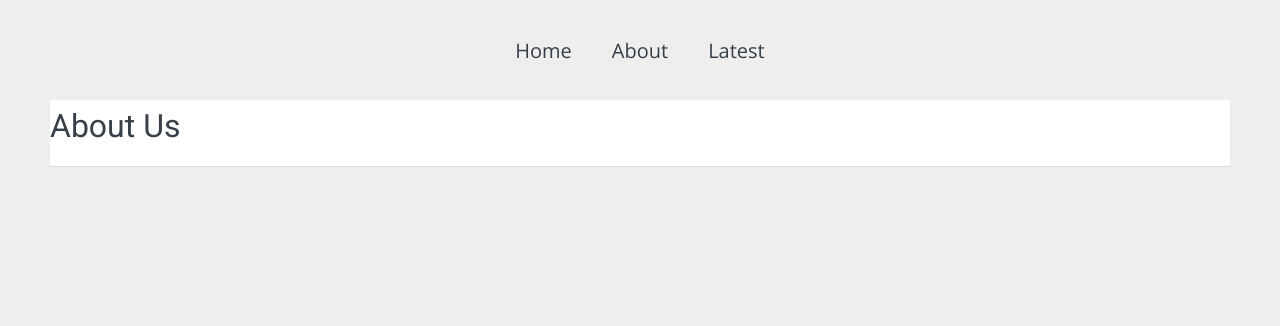
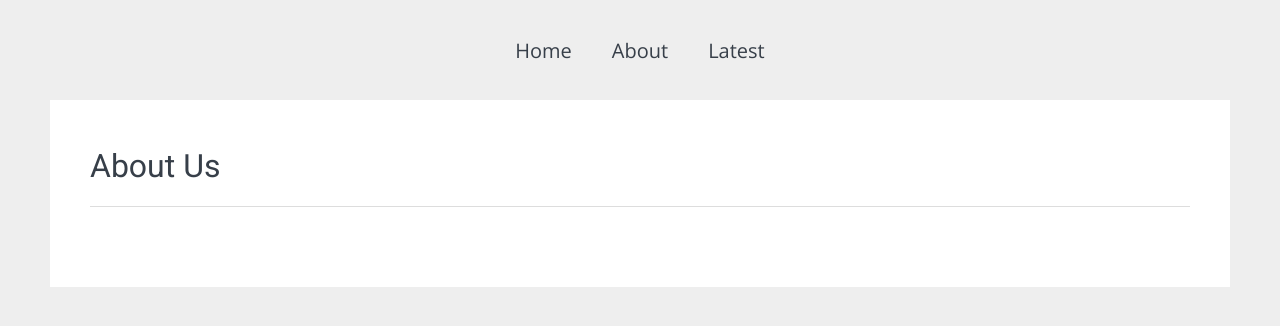
Before and after one commit to exu3/fhsacs-rewrite, a Gatsby site: page /about in a window 1280 px wide. Built offline with nearby package versions, Linux system fonts and the light colour scheme; Gatsby itself is replaced by a stand-in of ours.

Commit message:
add a bit of padding

```diff
--- a/src/components/base.css
+++ b/src/components/base.css
@@ -31,11 +31,11 @@
   color: currentColor;
 }
 
-/* .wrapper {
+.wrapper {
   width: calc(100% - 10vmin);
   margin: 0 auto;
   padding: 5vmin 0;
-} */
+}
 
 /**
  * article grid
```
